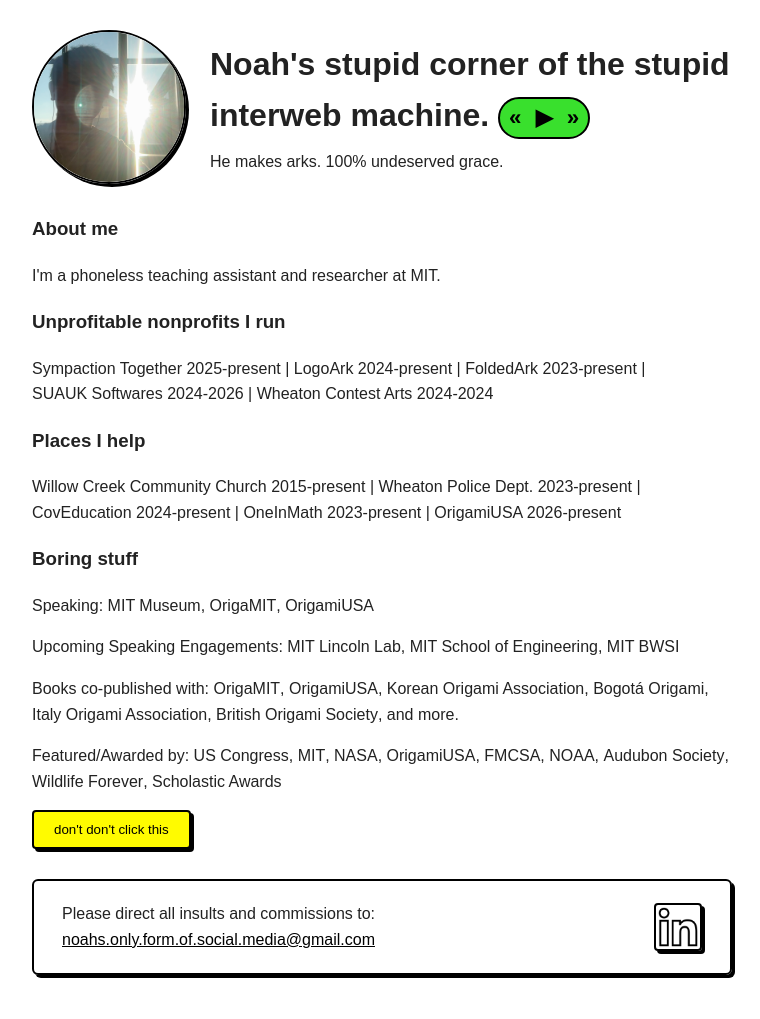
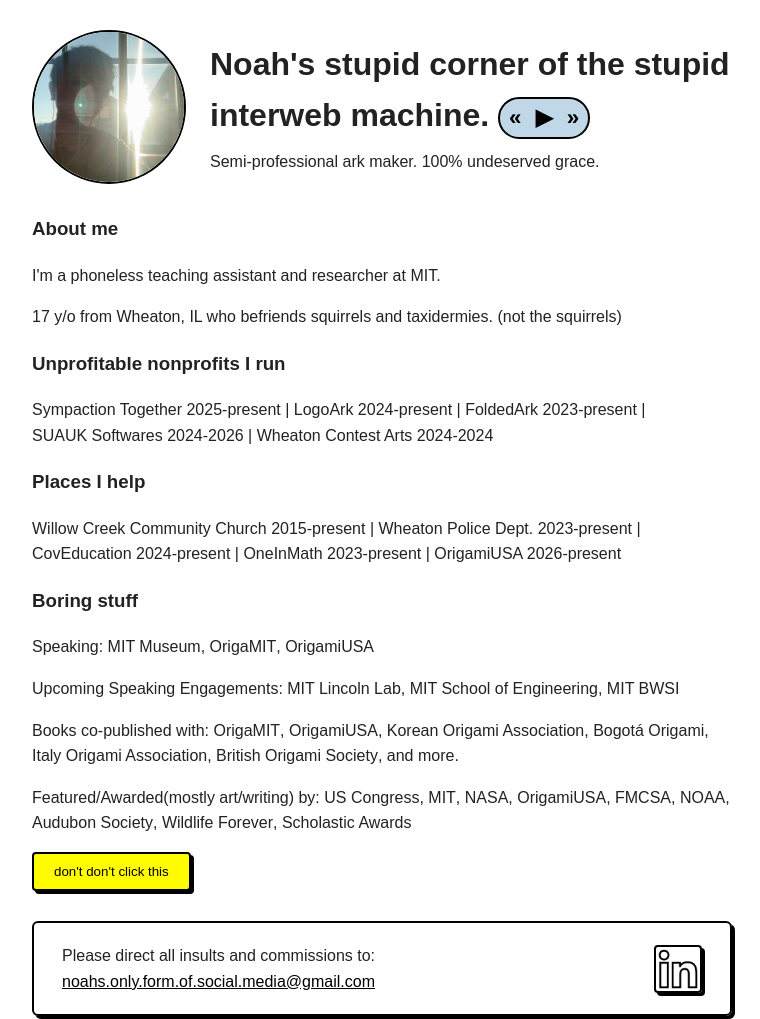
Before and after one commit to thermodynamically-beaverable/my-site, a plain HTML site: page index.html in a window 1280 px wide. Shown: the whole page, without its empty margins (258-1018 px from the left). Drawn offline with Linux system fonts and the light colour scheme; files whose address does not match are found by name; a web font is replaced by a local one.

Commit message:
Add files via upload

```diff
--- a/index.html
+++ b/index.html
@@ -21,7 +21,7 @@
           <button id="forward" aria-label="Forward 10 seconds">&raquo;</button>
         </span>
       </h1>
-      <p>He makes arks. 100% undeserved grace.</p>
+      <p>Semi-professional ark maker. 100% undeserved grace.</p>
     </div>
   </header>
 <audio id="song" preload="metadata"></audio>
@@ -29,6 +29,7 @@
   <main>
     <h3>About me</h3>
     <p>I'm a phoneless teaching assistant and researcher at MIT.</p>
+    <p>17 y/o from Wheaton, IL who befriends squirrels and taxidermies. (not the squirrels)</p>
 
     <h3>Unprofitable nonprofits I run</h3>
     <p>
@@ -67,7 +68,7 @@
       <span class="hover-item" tabindex="0">Italy Origami Association<img class="hover-img" src="images/italyorigami.png" alt=""></span>,
       <span class="hover-item" tabindex="0">British Origami Society<img class="hover-img" src="images/britishorigami.png" alt=""></span>, and more.
     </p>
-    <p>Featured/Awarded by:
+    <p>Featured/Awarded(mostly art/writing) by:
       <span class="hover-item" tabindex="0">US Congress<img class="hover-img" src="images/congress.png" alt=""></span>,
       <span class="hover-item" tabindex="0">MIT<img class="hover-img" src="images/mit.png" alt=""></span>,
       <span class="hover-item" tabindex="0">NASA<img class="hover-img" src="images/nasa.png" alt=""></span>,
--- a/style.css
+++ b/style.css
@@ -39,7 +39,7 @@ header {
   border-radius: 50%;
   border: 2px solid black;
   flex-shrink: 0;
-  box-shadow: 3px 3px 0 black;
+  box-shadow: 0px 0px 0 black;
 }
 
 main {
@@ -133,21 +133,21 @@ footer a {
   vertical-align: middle;
   margin-left: 8;
   padding: 4px 3px;
-  background: #39e02d;
+  background: #bfd7e6;
   border: 2px solid black;
   border-radius: 30px;
 }
 
 .player button {
   background: none;
-  border: none;
+  border: 0px;
   box-shadow: none;
   padding: 4px 6px;
   font-family: Arial, sans-serif;
   font-size: 1.4rem;
   font-weight: bold;
   line-height: 1;
-  color: black;
+  color: rgb(0, 0, 0);
   cursor: pointer;
   border-radius: 4px;
 }
@@ -155,3 +155,7 @@ footer a {
 .player button:hover {
   background: rgba(0, 0, 0, 0.1);
 }
+
+body, a, button, .hover-item {
+  cursor: url("images/cursor.png") 0 0, auto;
+}
```
